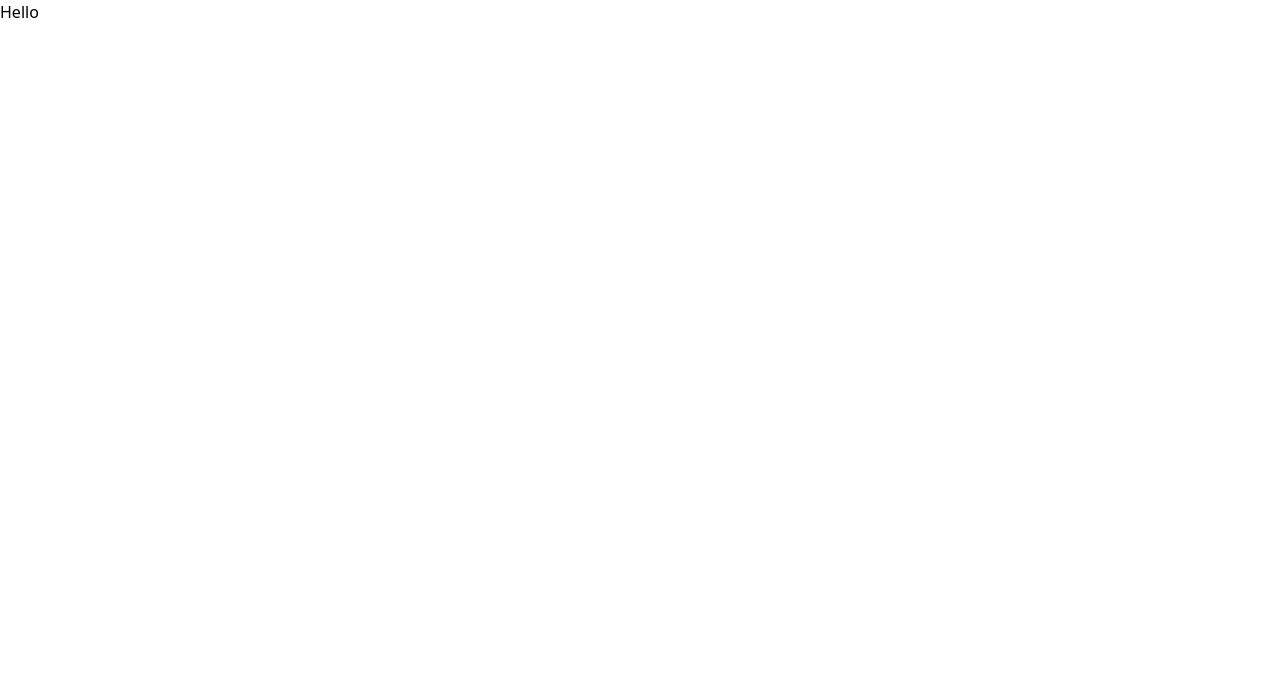
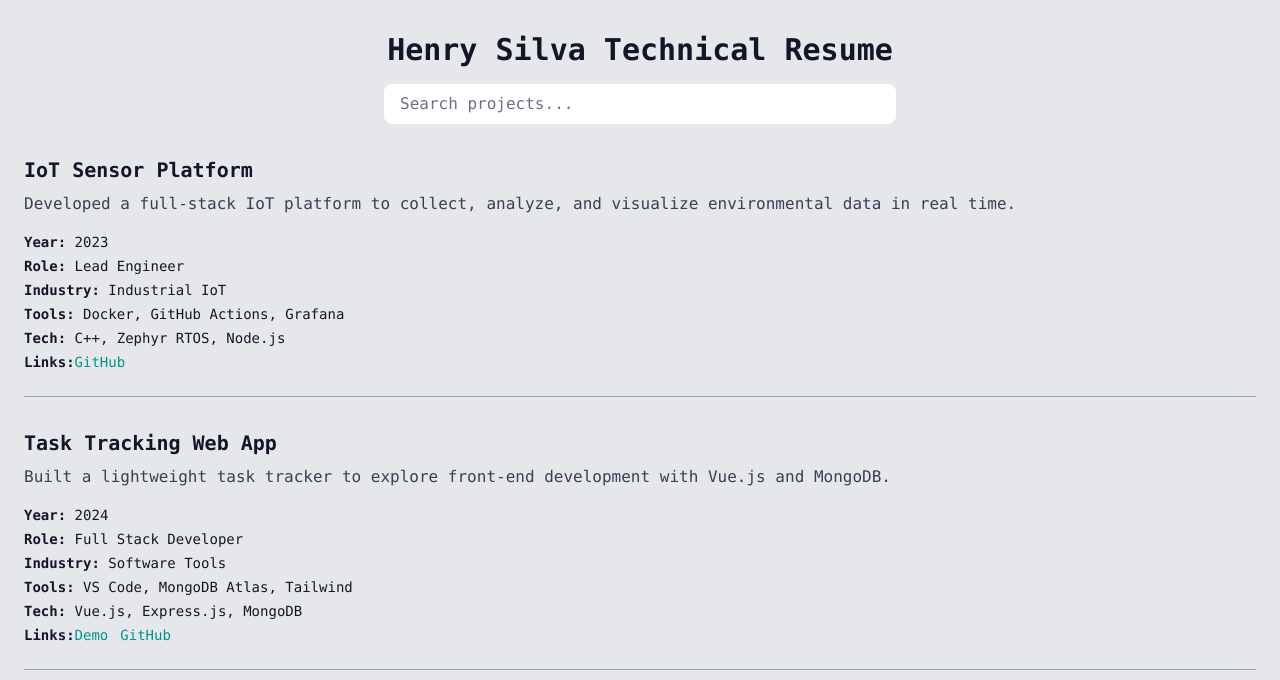
Before and after one commit to henrySi1va/web-resume, a Vue app in the folder web-resume/: page / in a window 1280 px wide. Shown: the top 680 px of the page. Built offline with nearby package versions, Linux system fonts and the light colour scheme.

Commit message:
Create first html mock-up

```diff
--- a/web-resume/src/App.vue
+++ b/web-resume/src/App.vue
@@ -1,6 +1,90 @@
+<template>
+  <div class="min-h-screen bg-gray-200 text-gray-900 font-mono px-6 py-8">
+    <!-- Header -->
+    <header class="mb-8 text-center">
+      <h1 class="text-3xl font-bold">Henry Silva Technical Resume</h1>
+      <div class="mt-4 max-w-lg mx-auto">
+        <input
+          type="text"
+          placeholder="Search projects..."
+          class="w-full px-4 py-2 rounded-lg bg-white text-gray-900 placeholder-gray-500 focus:outline-none focus:ring-2 focus:ring-teal-500"
+        />
+      </div>
+    </header>
+
+    <!-- Project List -->
+    <section class="space-y-8">
+      <div
+        v-for="project in projects"
+        :key="project.id"
+        class="pb-6 border-b border-gray-400"
+      >
+        <h2 class="text-xl font-semibold mb-2">{{ project.title }}</h2>
+        <p class="mb-4 text-gray-700">{{ project.description }}</p>
+
+        <ul class="space-y-1 text-sm">
+          <li><span class="font-bold">Year:</span> <span>{{ project.year }}</span></li>
+          <li><span class="font-bold">Role:</span> <span>{{ project.role }}</span></li>
+          <li><span class="font-bold">Industry:</span> <span>{{ project.industry }}</span></li>
+          <li><span class="font-bold">Tools:</span> <span>{{ project.tools }}</span></li>
+          <li><span class="font-bold">Tech:</span> <span>{{ project.tech }}</span></li>
+          <li>
+            <span class="font-bold">Links:</span>
+            <span>
+              <a
+                v-for="link in project.links"
+                :key="link.url"
+                :href="link.url"
+                class="text-teal-600 hover:underline mr-3"
+                target="_blank"
+              >
+                {{ link.label }}
+              </a>
+            </span>
+          </li>
+        </ul>
+      </div>
+    </section>
+  </div>
+</template>
+
 <script setup>
+const projects = [
+  {
+    id: 1,
+    title: "IoT Sensor Platform",
+    description:
+      "Developed a full-stack IoT platform to collect, analyze, and visualize environmental data in real time.",
+    year: "2023",
+    role: "Lead Engineer",
+    industry: "Industrial IoT",
+    tools: "Docker, GitHub Actions, Grafana",
+    tech: "C++, Zephyr RTOS, Node.js",
+    links: [{ label: "GitHub", url: "#" }],
+  },
+  {
+    id: 2,
+    title: "Task Tracking Web App",
+    description:
+      "Built a lightweight task tracker to explore front-end development with Vue.js and MongoDB.",
+    year: "2024",
+    role: "Full Stack Developer",
+    industry: "Software Tools",
+    tools: "VS Code, MongoDB Atlas, Tailwind",
+    tech: "Vue.js, Express.js, MongoDB",
+    links: [
+      { label: "Demo", url: "#" },
+      { label: "GitHub", url: "#" },
+    ],
+  },
+];
 </script>
 
-<template>
-Hello
-</template>
+<style>
+  body {
+    font-family: 'Inter', sans-serif;
+  }
+  .mono {
+    font-family: 'Fira Code', monospace;
+  }
+</style>
```
